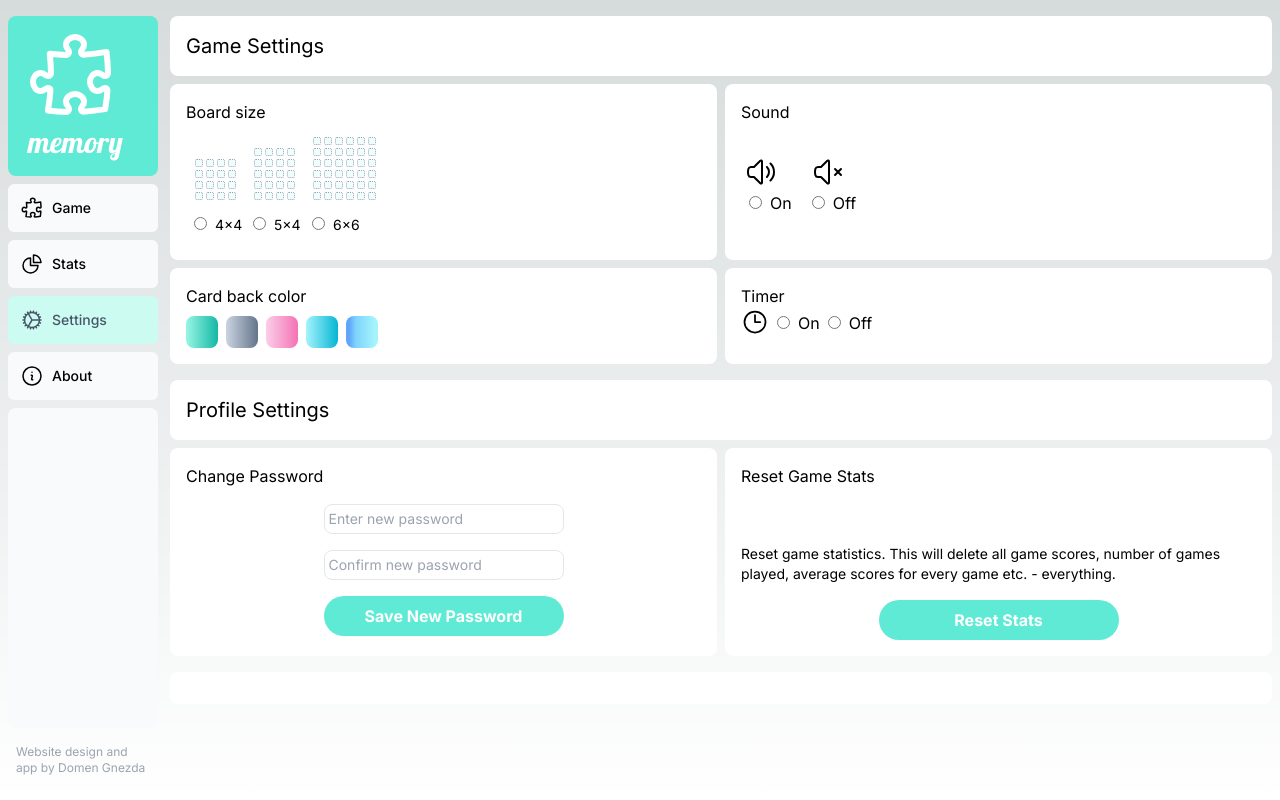
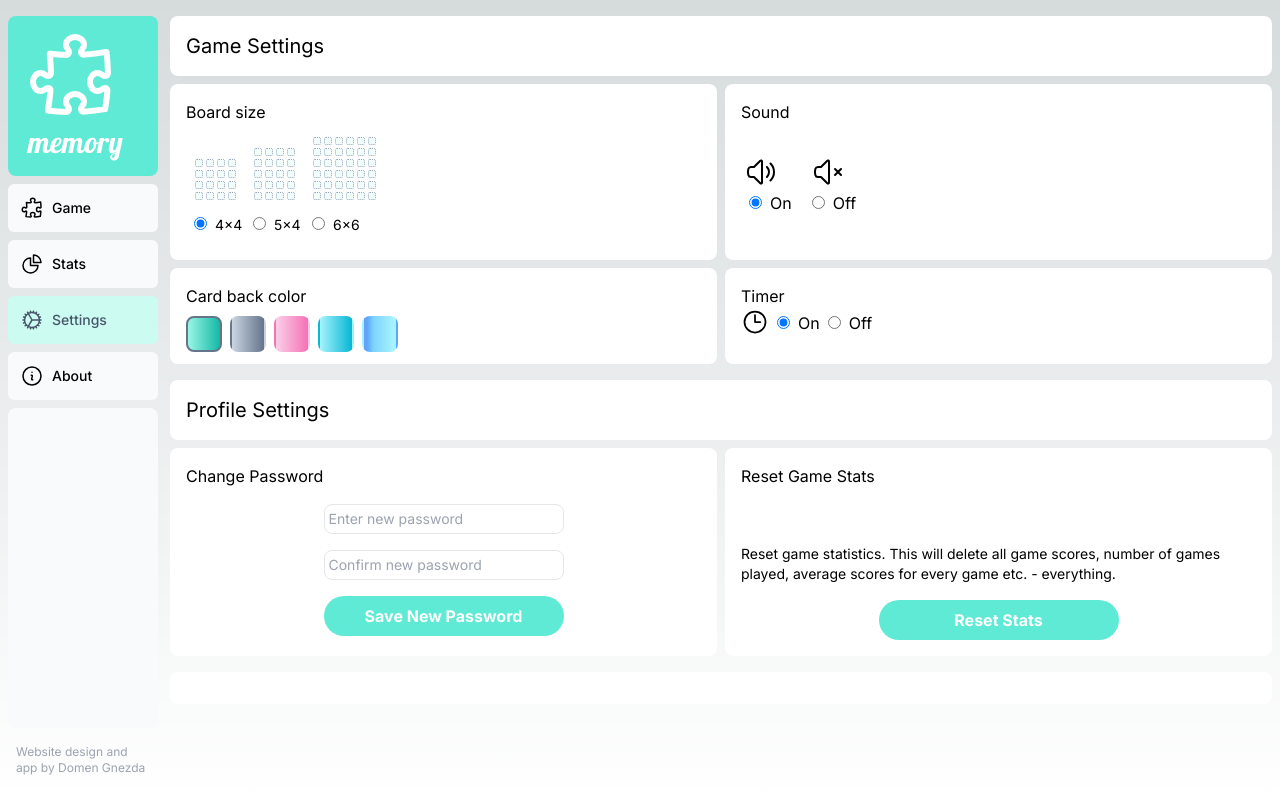
Before and after one commit to dgnezda/memory, a Next.js app: page /dashboard/settings in a window 1280 px wide. Built offline with nearby package versions, Linux system fonts and the light colour scheme.

Commit message:
Tiny fixes

```diff
--- a/app/dashboard/layout.tsx
+++ b/app/dashboard/layout.tsx
@@ -6,7 +6,7 @@ export default function Layout({ children }: { children: React.ReactNode}) {
             <div className="w-full flex-none lg:w-[166px]">
                 <SideNav />
             </div>
-            <div className="flex-col h-screen w-screen items-center justify-center md:overflow-auto overflow-hidden">{children}</div>
+            <div className="flex-col h-screen w-screen items-center justify-center">{children}</div>
         </div>
     )
 }
--- a/app/dashboard/settings/page.tsx
+++ b/app/dashboard/settings/page.tsx
@@ -1,3 +1,5 @@
+'use client'
+
 import ColorSwash from "@/app/ui/components/ColorSwash"
 import WhiteDiv from "@/app/ui/components/WhiteDiv"
 import TinyGrid from "@/app/ui/components/TinyGrid"
@@ -5,8 +7,15 @@ import { SpeakerWaveIcon, SpeakerXMarkIcon, ClockIcon } from "@heroicons/react/2
 import Button from "@/app/ui/components/Button"
 import { cardColors, cardHoverColors, mainColors } from "@/app/ui/colors"
 import Title from "@/app/ui/components/Title"
+import { useState } from 'react'
 
 export default function Page() {
+    const [selectedColor, setSelectedColor] = useState(0)
+
+    const handleColorSelect = (index: number) => {
+        setSelectedColor(index)
+    }
+
     return (
         <div className="md:grid md:grid-cols-2 md:ml-1 ml-3 md:mr-0 mr-1">
             <Title>Game Settings</Title>
@@ -14,7 +23,7 @@ export default function Page() {
                 <div className="flex flex-row items-end text-sm mt-1">
                     <label>
                         <TinyGrid rows={4} columns={4} />
-                        <input className="m-2" type="radio" name="boardSize" value="44" />
+                        <input className="m-2" type="radio" name="boardSize" value="44" defaultChecked />
                         4x4
                     </label>
                     <label>
@@ -35,7 +44,7 @@ export default function Page() {
                 <div className="flex flex-row">
                     <label>
                         <SpeakerWaveIcon className="h-8 md:mt-8 sm:mt-2 ml-1" />
-                        <input className="mt-2 m-2" type="radio" name="sound" value="On" />
+                        <input className="mt-2 m-2" type="radio" name="sound" value="On" defaultChecked />
                         On
                     </label>
                     <label>
@@ -49,7 +58,11 @@ export default function Page() {
             <WhiteDiv className="h-24" value="Card back color">
                 <div className="flex flex-row items-start h-4">
                     {cardColors.map((color, index) => (
-                        <ColorSwash key={index} className={`${color} ${cardHoverColors[index]}`} />
+                        <ColorSwash
+                            key={index}
+                            className={`${color} ${cardHoverColors[index]} ${selectedColor === index ? 'border-2 border-slate-500' : 'border-2 border-transparent'}`}
+                            onClick={() => handleColorSelect(index)}
+                        />
                     ))}
                 </div>
             </WhiteDiv>
@@ -58,7 +71,7 @@ export default function Page() {
             <div className="flex flex-row">
                 <ClockIcon className="h-7" />
                 <label>
-                    <input className="mt-2 m-2" type="radio" name="timer" value="On" />
+                    <input className="mt-2 m-2" type="radio" name="timer" value="On" defaultChecked />
                     On
                 </label>
                 <label>
--- a/app/ui/components/TinyGrid.tsx
+++ b/app/ui/components/TinyGrid.tsx
@@ -8,7 +8,7 @@ export default function TinyGrid({
 }) {
     const divsArray: JSX.Element[] = []
     for (let i = 0; i < rows*columns; i++) {
-        divsArray.push(<div key={Date.now()} className="bg-teal-50 border-dotted border-[1px] border-slate-400 justify-start items-start h-2 w-2 m-[1px] rounded-sm"></div>)
+        divsArray.push(<div key={i} className="bg-teal-50 border-dotted border-[1px] border-slate-400 justify-start items-start h-2 w-2 m-[1px] rounded-sm"></div>)
     }
     const customGridStyles = {
         gridTemplateColumns: `repeat(${columns}, 10px)`,
```
